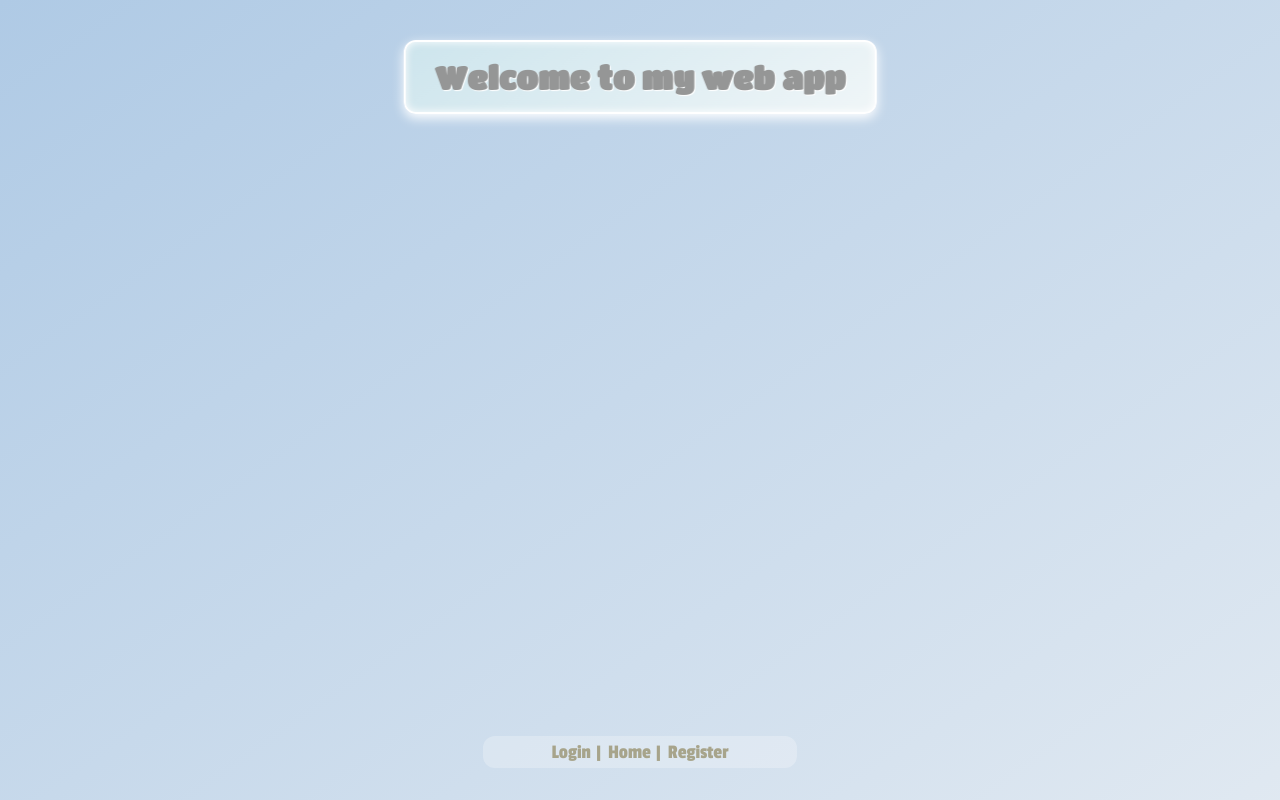
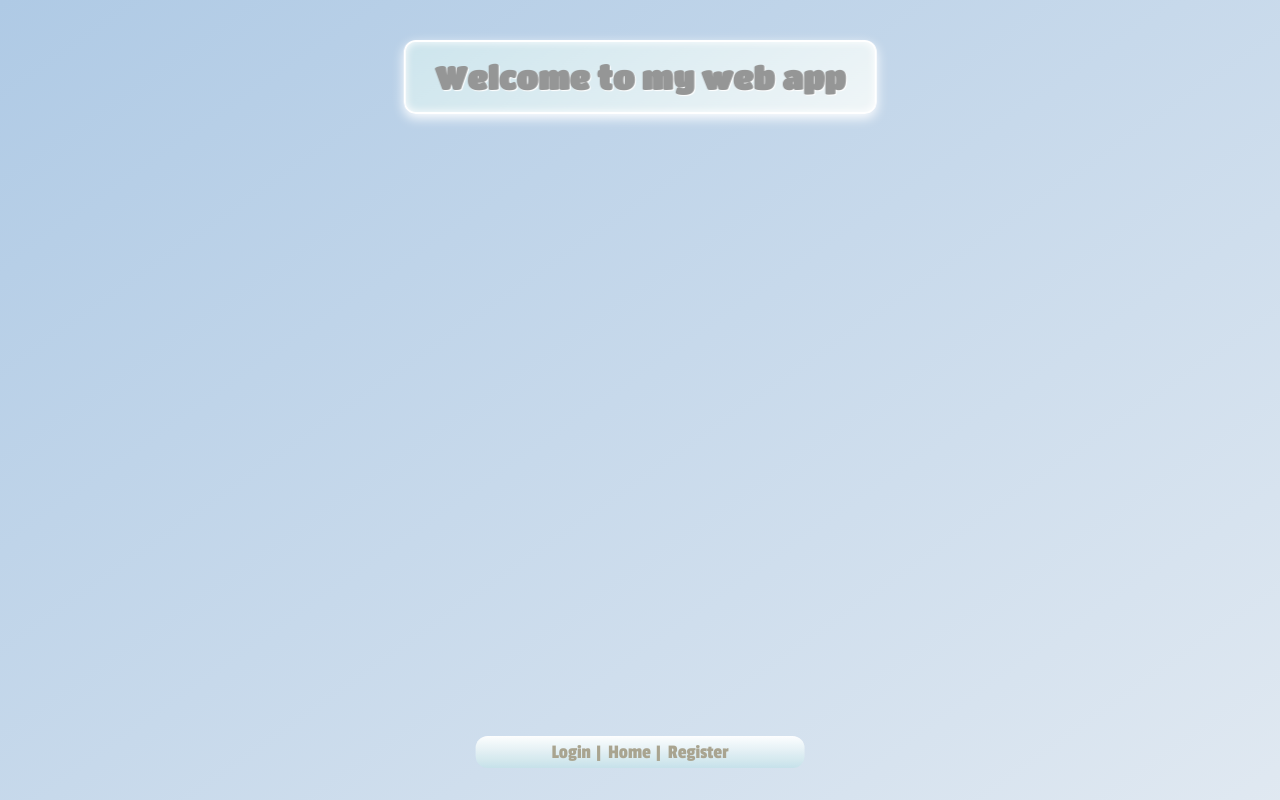
Before and after one commit to blob421/Vue_App, a Vue app: page / in a window 1280 px wide. Shown: the top 800 px of the page. Built offline with nearby package versions, Linux system fonts and the light colour scheme; no server answers.

Commit message:
New opaque bar design

```diff
--- a/src/assets/main.css
+++ b/src/assets/main.css
@@ -10,7 +10,7 @@
 a,
 .green {
   text-decoration: none;
-  color: rgb(167, 164, 139);
+  color: rgb(167, 161, 139);
   transition: 0.4s;
   padding: 3px;
 }
--- a/src/components/login_register.vue
+++ b/src/components/login_register.vue
@@ -26,8 +26,10 @@
      z-index: 1000;
      white-space: nowrap;
      display: inline;
-     background-color: rgba(255, 255, 255, 0.26);
-     padding: 0rem 4.1rem;
+      background: linear-gradient(360deg, #c6e1e9, #ffffff);
+     opacity: 95%;
+
+    padding: 0rem 5.7vw;
      border-radius: 12px;
 }
 
```
